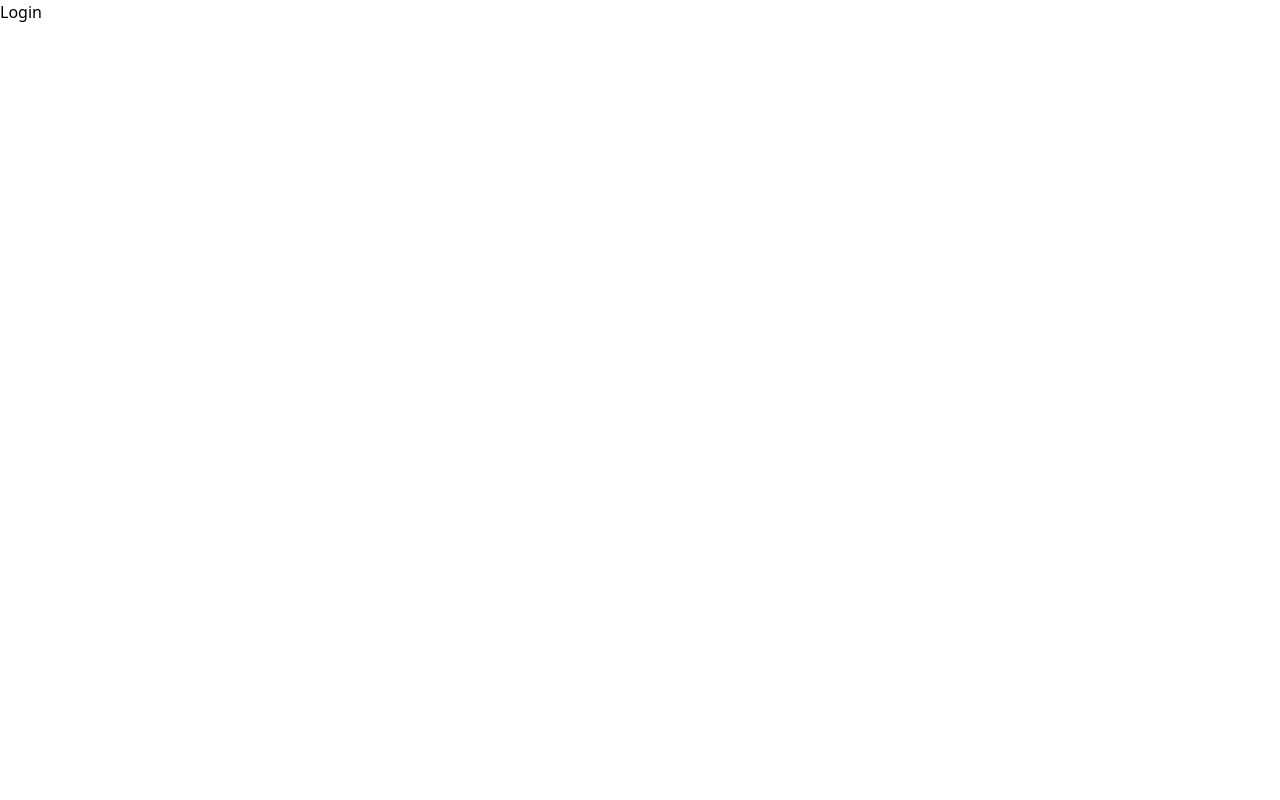
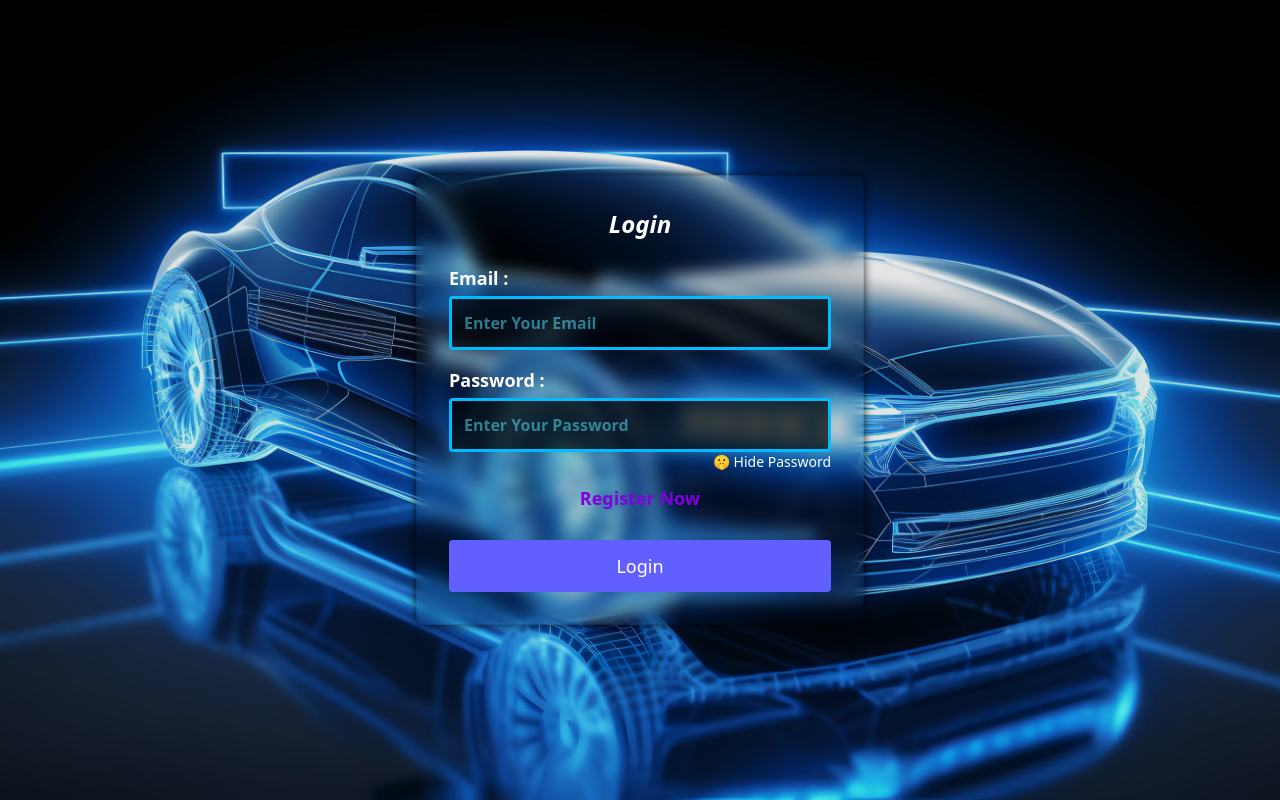
Before and after one commit to Paramesh-Kumar-2004/Password_Reset_Flow_Frontend_Task-12, a React (Vite) app: page /#/login in a window 1280 px wide. Built offline with nearby package versions, Linux system fonts and the light colour scheme.

Commit message:
Working On Login Component's Styles

```diff
--- a/src/Pages/Login.jsx
+++ b/src/Pages/Login.jsx
@@ -1,9 +1,78 @@
 import React from 'react'
+import Car1 from "../assets/Car_Images_1.jpg"
+import { Link } from 'react-router'
+
+
 
 const Login = () => {
-  return (
-    <div>Login</div>
-  )
+    return (
+
+        <div className="relative w-full h-screen flex items-center justify-center overflow-hidden">
+
+            <img
+                src={Car1}
+                alt="bg"
+                className="absolute inset-0 w-full h-full object-cover"
+            />
+
+            <div className="absolute inset-0 bg-black/10"></div>
+
+            <div className="relative z-10 w-full max-w-md bg-black/10 border border-black/10 shadow-[0_0_10px_rgba(0,0,0,0.8)] rounded-lg p-8 text-center backdrop-blur-sm">
+
+                <form>
+
+                    <h3 className="text-white text-2xl font-extrabold italic mb-6">
+                        Login
+                    </h3>
+
+                    <div>
+                        <label className="block text-left text-white font-bold text-lg mb-1">
+                            Email :
+                        </label>
+                        <input
+                            type="email"
+                            placeholder="Enter Your Email"
+                            className="w-full p-3 mb-4 bg-black/70 border-[3px] border-sky-400 rounded text-cyan-300 font-bold text-base outline-none"
+                        />
+                    </div>
+
+                    <div>
+                        <label className="block text-left text-white font-bold text-lg mb-1">
+                            Password :
+                        </label>
+                        <input
+                            type="password"
+                            placeholder="Enter Your Password"
+                            className="w-full p-3 bg-black/70 border-[3px] border-sky-400 rounded text-cyan-300 font-bold text-base outline-none"
+                        />
+
+                        <z className="block w-full text-right text-white text-sm cursor-pointer transition hover:scale-110 text-shadow">
+                            🤫 Hide Password
+                        </z>
+                    </div>
+
+                    <div className="flex justify-around items-center pb-4 mt-2">
+                        <a
+                            href="/register"
+                            className="text-purple-700 font-bold text-lg px-2 py-1 rounded transition hover:scale-125 hover:text-yellow-400"
+                        >
+                            Register Now
+                        </a>
+                    </div>
+
+                    <button
+                        type="button"
+                        className="mt-2 w-full py-3 bg-indigo-500 text-white text-lg rounded hover:bg-indigo-700 hover:scale-105 transition"
+                    >
+                        Login
+                    </button>
+
+                </form>
+
+            </div>
+        </div>
+
+    )
 }
 
 export default Login
```
